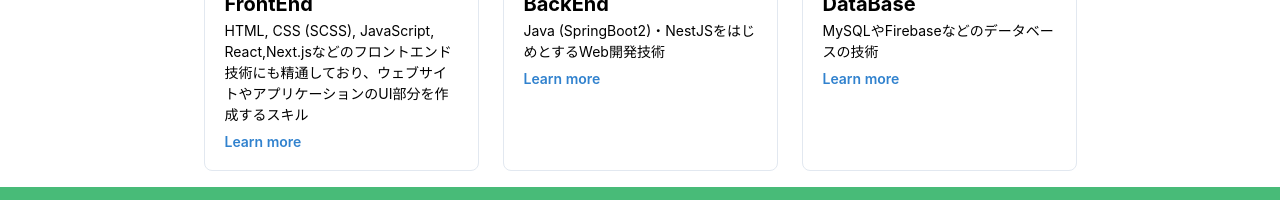
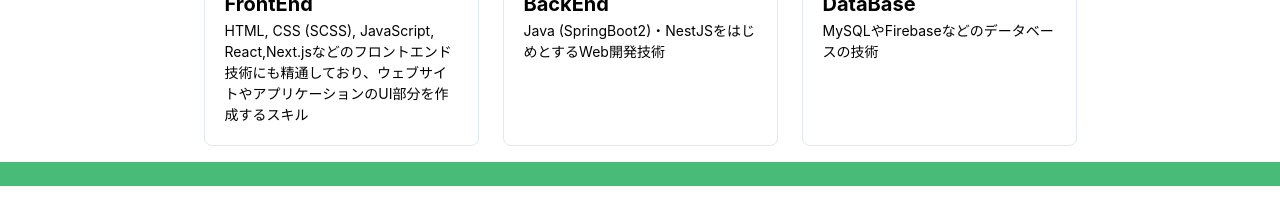
Before and after one commit to haruki0314/portfolioSite, a Next.js app: page / in a window 1280 px wide. Shown: the part 692-892 px from the top of the page. Built offline with nearby package versions, Linux system fonts and the light colour scheme.

Commit message:
style:不要な文字消去

```diff
--- a/src/components/molecules/Card.tsx
+++ b/src/components/molecules/Card.tsx
@@ -55,9 +55,9 @@ export const Card = ({ heading, description, icon, href }: CardProps) => {
             {description}
           </Text>
         </Box>
-        <Button variant={"link"} colorScheme={"blue"} size={"sm"}>
+        {/* <Button variant={"link"} colorScheme={"blue"} size={"sm"}>
           Learn more
-        </Button>
+        </Button> */}
       </Stack>
     </Box>
   );
```
